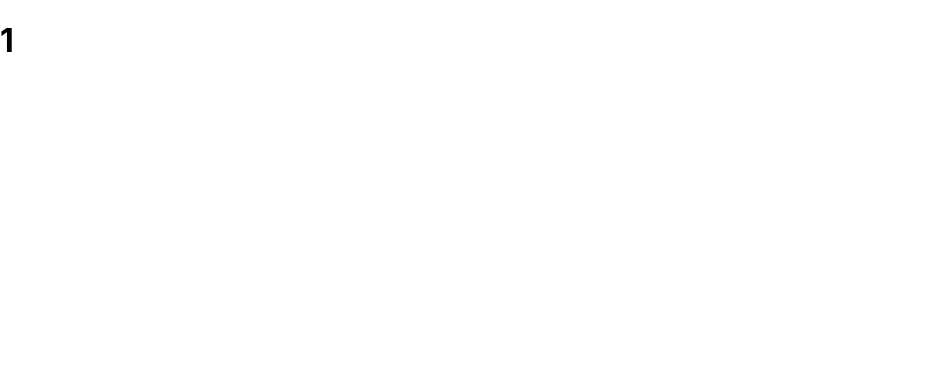
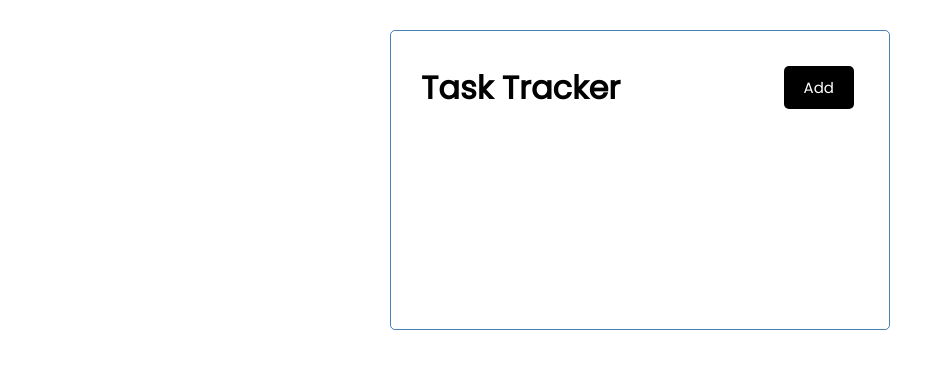
Before and after one commit to CoffeeJitterz/ReactCrashCourse2001, a React (Create React App) app in the folder react-task-tracker/: page / in a window 1280 px wide. Shown: the top 368 px of the page, without its empty margins (0-952 px from the left). Built offline with nearby package versions, Linux system fonts and the light colour scheme.

Commit message:
index.css updated with code from tutorial repository and Button.js component added

```diff
--- a/react-task-tracker/src/App.js
+++ b/react-task-tracker/src/App.js
@@ -3,7 +3,7 @@
 function App() {
   return (
     <div className="container">
-      <Header title ={1}/>
+      <Header title ={'Task Tracker'}/>
     </div>
   );
 }
--- a/react-task-tracker/src/compontents/Header.js
+++ b/react-task-tracker/src/compontents/Header.js
@@ -3,8 +3,9 @@
 
 const Header = ({ title }) => {
   return (
-    <header>
+    <header className='header'>
       <h1>{title}</h1>
+      <button className='btn'>Add</button>
     </header>
   )
 }
--- a/react-task-tracker/src/index.css
+++ b/react-task-tracker/src/index.css
@@ -1,13 +1,112 @@
-body {
+@import url('https://fonts.googleapis.com/css2?family=Poppins:wght@300;400&display=swap');
+
+* {
+  box-sizing: border-box;
   margin: 0;
-  font-family: -apple-system, BlinkMacSystemFont, 'Segoe UI', 'Roboto', 'Oxygen',
-    'Ubuntu', 'Cantarell', 'Fira Sans', 'Droid Sans', 'Helvetica Neue',
-    sans-serif;
-  -webkit-font-smoothing: antialiased;
-  -moz-osx-font-smoothing: grayscale;
+  padding: 0;
 }
 
-code {
-  font-family: source-code-pro, Menlo, Monaco, Consolas, 'Courier New',
-    monospace;
+body {
+  font-family: 'Poppins', sans-serif;
 }
+
+.container {
+  max-width: 500px;
+  margin: 30px auto;
+  overflow: auto;
+  min-height: 300px;
+  border: 1px solid steelblue;
+  padding: 30px;
+  border-radius: 5px;
+}
+
+.header {
+  display: flex;
+  justify-content: space-between;
+  align-items: center;
+  margin-bottom: 20px;
+}
+
+.btn {
+  display: inline-block;
+  background: #000;
+  color: #fff;
+  border: none;
+  padding: 10px 20px;
+  margin: 5px;
+  border-radius: 5px;
+  cursor: pointer;
+  text-decoration: none;
+  font-size: 15px;
+  font-family: inherit;
+}
+
+.btn:focus {
+  outline: none;
+}
+
+.btn:active {
+  transform: scale(0.98);
+}
+
+.btn-block {
+  display: block;
+  width: 100%;
+}
+
+.task {
+  background: #f4f4f4;
+  margin: 5px;
+  padding: 10px 20px;
+  cursor: pointer;
+}
+
+.task.reminder {
+  border-left: 5px solid green;
+}
+
+.task h3 {
+  display: flex;
+  align-items: center;
+  justify-content: space-between;
+}
+
+.add-form {
+  margin-bottom: 40px;
+}
+
+.form-control {
+  margin: 20px 0;
+}
+
+.form-control label {
+  display: block;
+}
+
+.form-control input {
+  width: 100%;
+  height: 40px;
+  margin: 5px;
+  padding: 3px 7px;
+  font-size: 17px;
+}
+
+.form-control-check {
+  display: flex;
+  align-items: center;
+  justify-content: space-between;
+}
+
+.form-control-check label {
+  flex: 1;
+}
+
+.form-control-check input {
+  flex: 2;
+  height: 20px;
+}
+
+footer {
+  margin-top: 30px;
+  text-align: center;
+}
```
Also changed, not shown: react-task-tracker/src/compontents/Button.js (added, +9 -0 lines).
